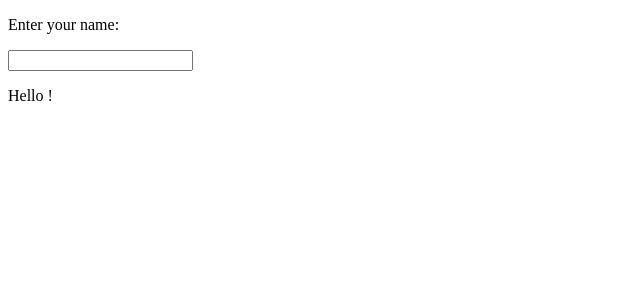
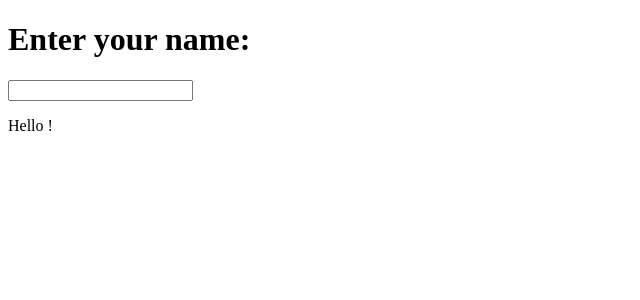
Before and after one commit to acciojob/personal-greeting-kamrankhan0001, a React app: page / in a window 1280 px wide. Shown: the top 300 px of the page, without its empty margins (0-640 px from the left). Built offline with nearby package versions, Linux system fonts and the light colour scheme.

Commit message:
submitting code-Tue Jul 11 2023 17:33:44 GMT+0530 (India Standard Time)

```diff
--- a/src/components/App.js
+++ b/src/components/App.js
@@ -7,7 +7,7 @@ const App = () => {
   const [name, setName] = useState("");
   return (
     <div>
-        <p>Enter your name:</p>
+        <h1>Enter your name:</h1>
         <input onChange={(e) => setName(e.target.value)}/>
         <p>Hello {name}!</p>
     </div>
```
